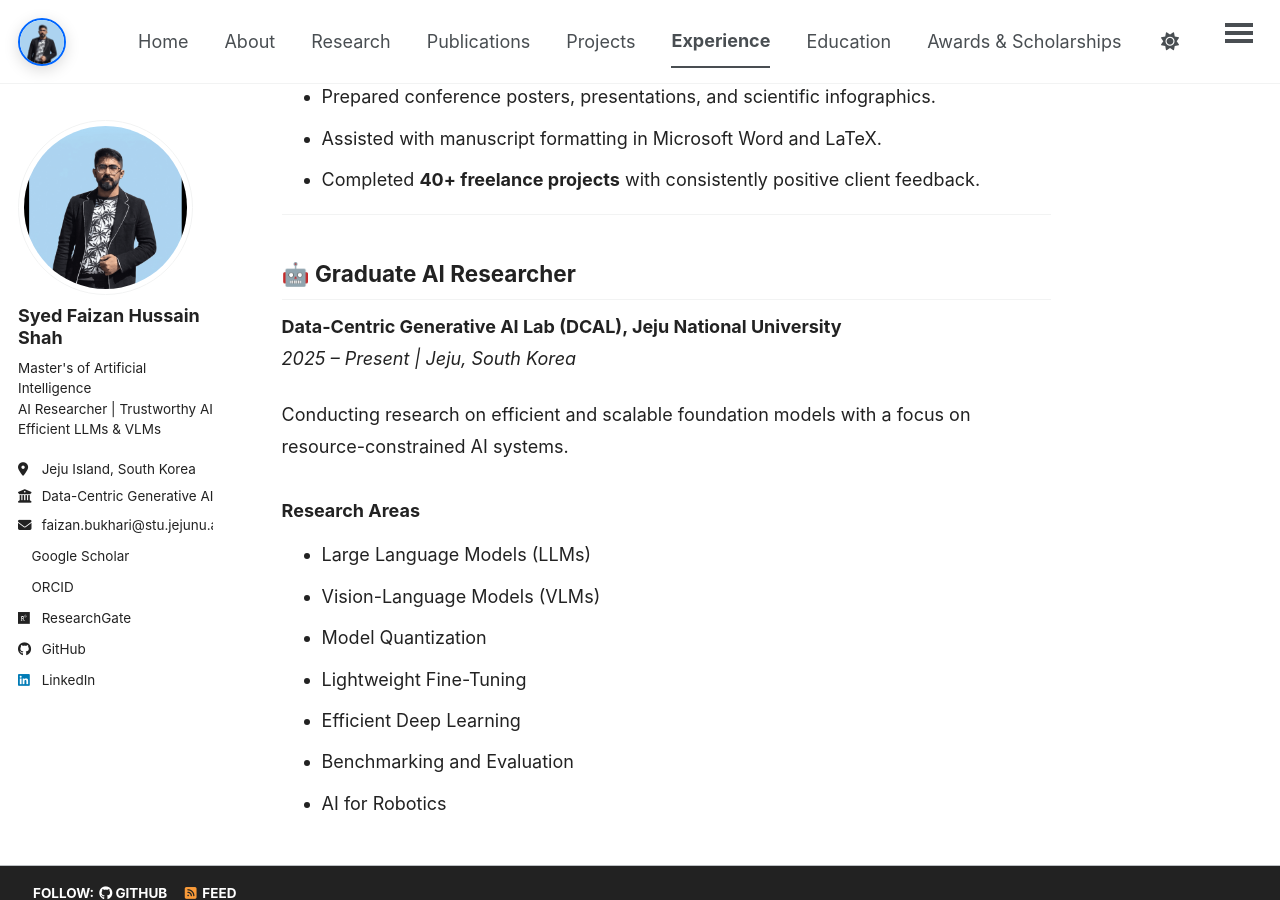
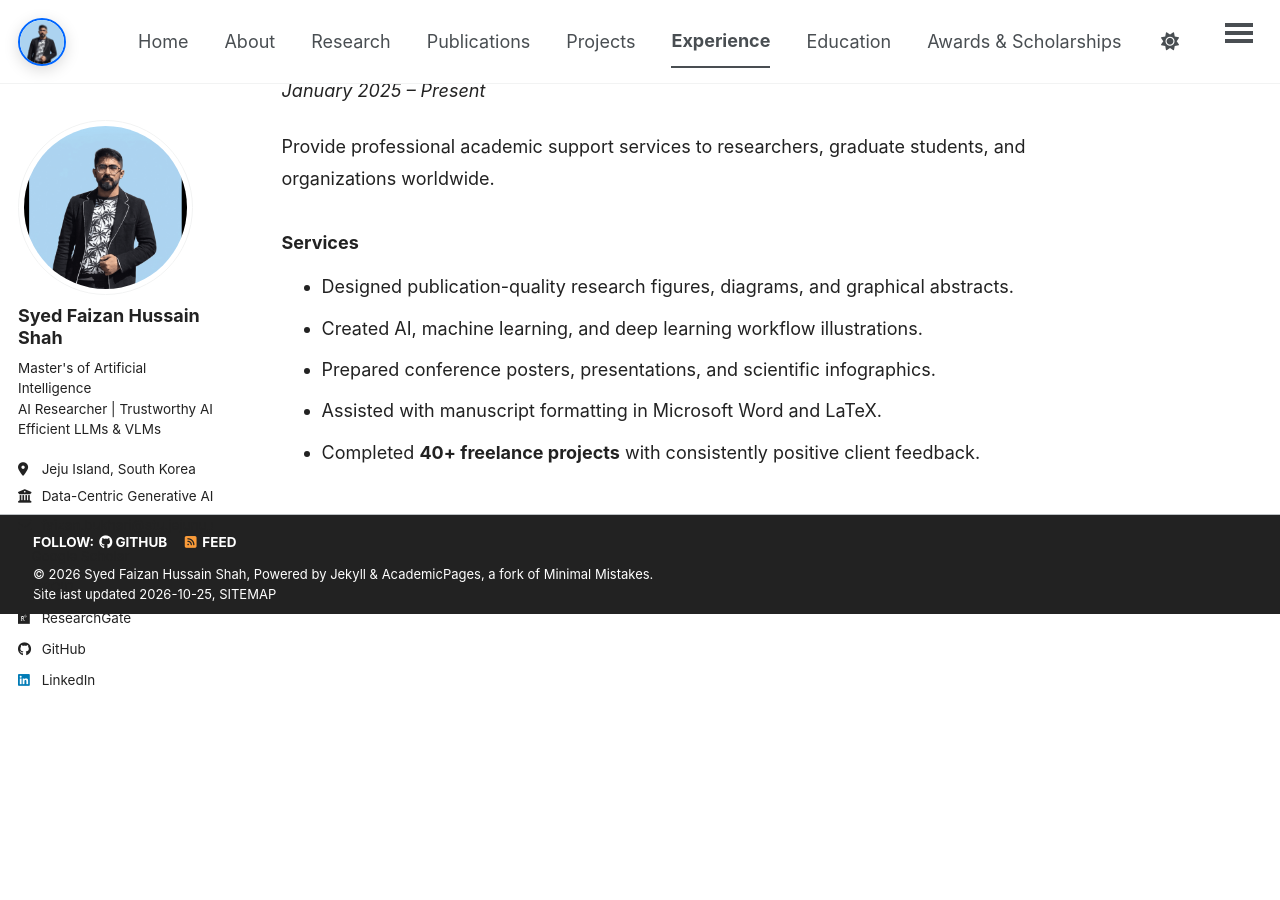
Before and after one commit to Fazi743/Fazi743.github.io, a Jekyll site: the page built from _pages/experience.md, in a window 1280 px wide and 900 px high, scrolled down 1829 px. Built offline with Jekyll 4.4.1, drawn with Linux system fonts in a browser that asks for light colours; a style sheet for code colours, icons or effects is not loaded; some of the changed text lies outside the part shown.

Commit message:
Update experience.md

```diff
--- a/_pages/experience.md
+++ b/_pages/experience.md
@@ -46,20 +54,3 @@ Provide professional academic support services to researchers, graduate students
 - Prepared conference posters, presentations, and scientific infographics.
 - Assisted with manuscript formatting in Microsoft Word and LaTeX.
 - Completed **40+ freelance projects** with consistently positive client feedback.
-
----
-
-## 🤖 Graduate AI Researcher
-**Data-Centric Generative AI Lab (DCAL), Jeju National University**
-*2025 – Present | Jeju, South Korea*
-
-Conducting research on efficient and scalable foundation models with a focus on resource-constrained AI systems.
-
-### Research Areas
-- Large Language Models (LLMs)
-- Vision-Language Models (VLMs)
-- Model Quantization
-- Lightweight Fine-Tuning
-- Efficient Deep Learning
-- Benchmarking and Evaluation
-- AI for Robotics
```
Also changed, not shown: other parts of _pages/experience.md (+8 -0 lines).
